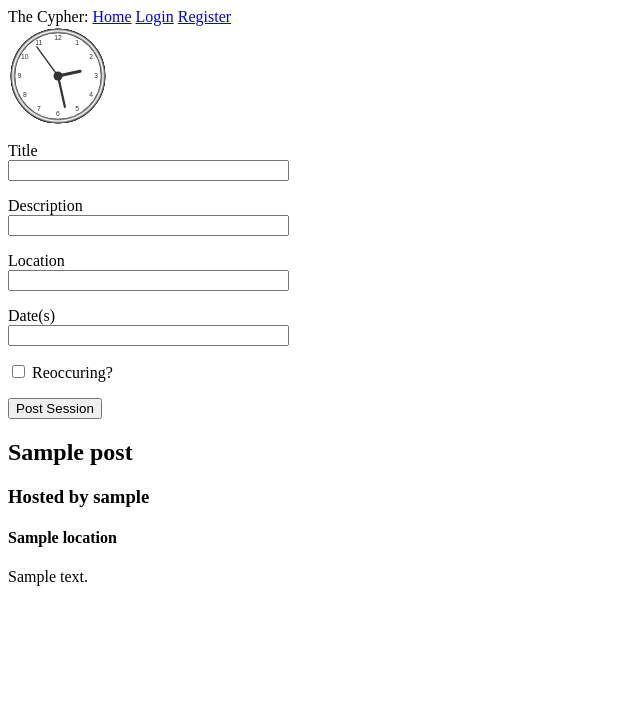
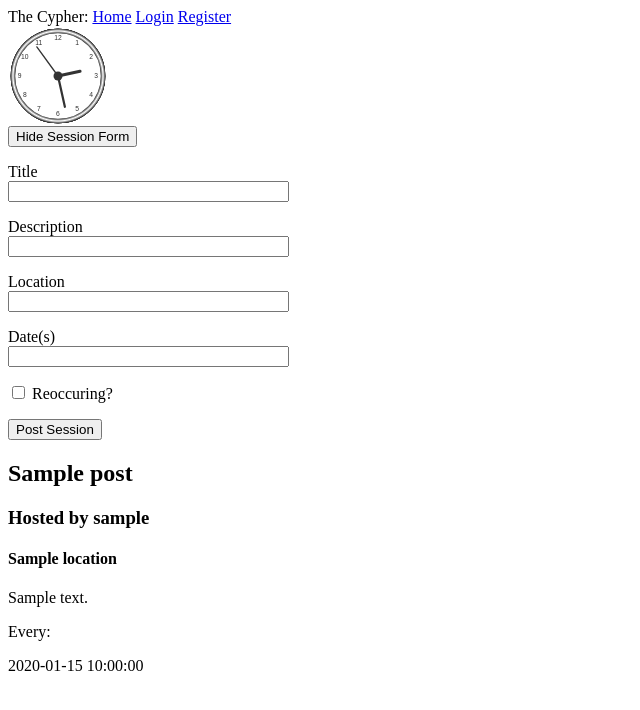
Before and after one commit to danielkong365/thecypher, a Flask app: template app/templates/sessions.html in a window 1280 px wide. Shown: the top 710 px of the page, without its empty margins (0-640 px from the left). Run offline with Flask 2, Linux system fonts and the light colour scheme; tables that the repository leaves empty hold one stand-in row (values such as "Sample post"); the template is opened without the code that fills it: values that come from a table or form of the project are taken from there, most other values are stand-ins (such as "Sample title", 1, 10 or a date in 2020).

Commit message:
Add JS logic to sessionform

```diff
--- /dev/null
+++ b/app/static/js/posts.js
@@ -0,0 +1,11 @@
+function HideContent() {
+    var content = document.getElementById("sessionForm");
+    if (content.style.display == 'none') {
+        content.style.display = 'block';
+        document.getElementById("sessionToggle").innerHTML = "Create New Session";
+    } else {
+        content.style.display = 'none';
+        document.getElementById("sessionToggle").innerHTML = "Hide Session Form";
+    }
+
+}
--- a/app/templates/sessions.html
+++ b/app/templates/sessions.html
@@ -1,7 +1,9 @@
 {% extends "base.html" %}
 
 {% block content %}
-<form action="" method=post>
+<button id = "sessionToggle" onclick="HideContent()">Hide Session Form</button>
+<div id = "sessionForm">
+    <form action="" method=post>
         {{ form.hidden_tag() }}
         <p>
             {{ form.title.label }}<br>
@@ -38,12 +40,19 @@
             {{ form.submit() }}
         </p>
     </form>
+</div>
     {% for post in posts %}
         <div>
             <h2>{{ post.title }}</h2>
             <h3>Hosted by {{ post.master.username }}</h3>
             <h4>{{ post.location }}</h4>
             <p>{{ post.description }}</p>
+            {% if post.reoccuring %}
+                <p>Every:</p>
+            {% endif %}
+            <p> {{ post.datetime }}</p>
         </div>
     {% endfor %}
+<script src = " {{ url_for('static', filename='js/posts.js') }}"></script>
+
 {% endblock %}
```
